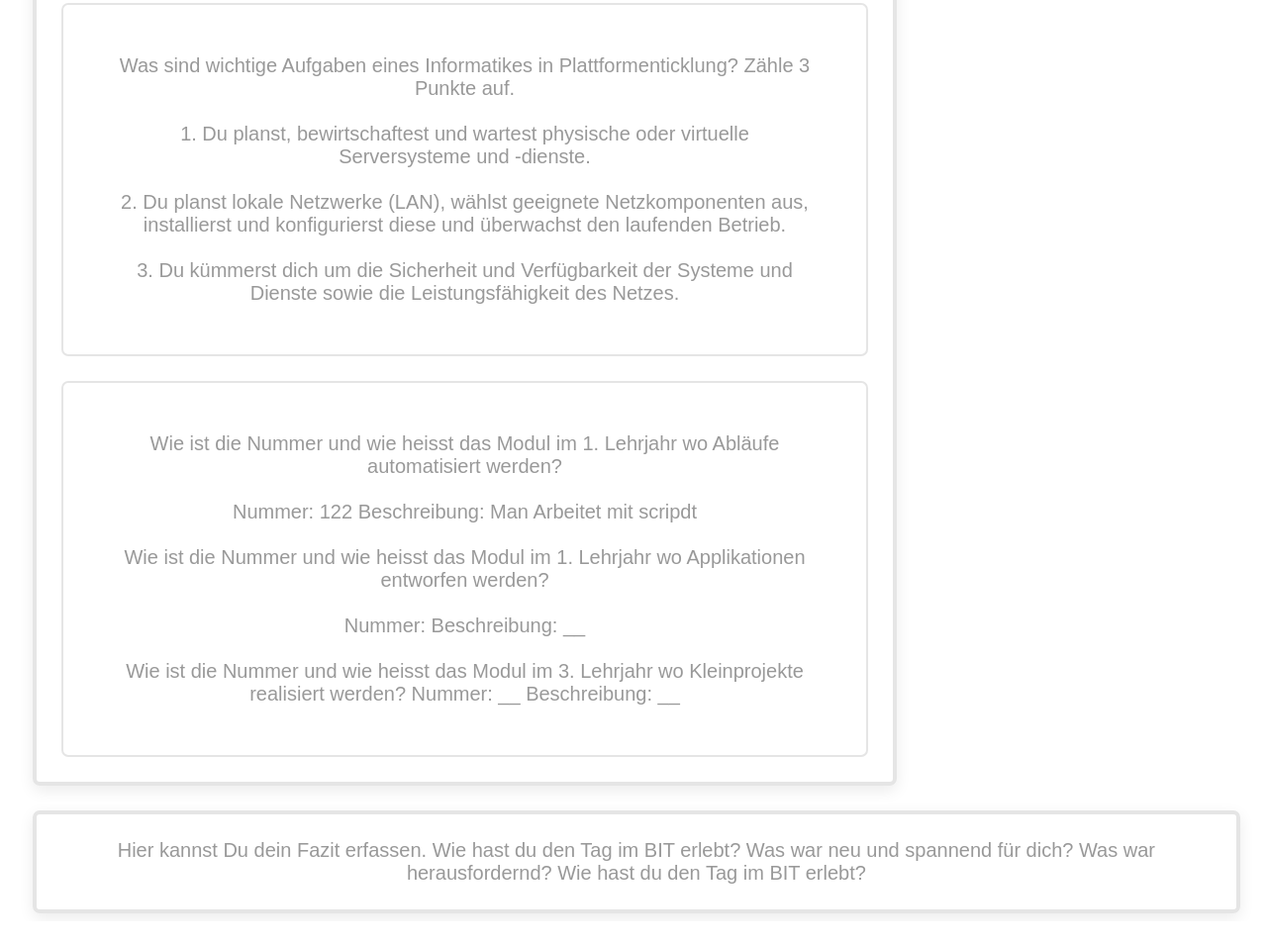
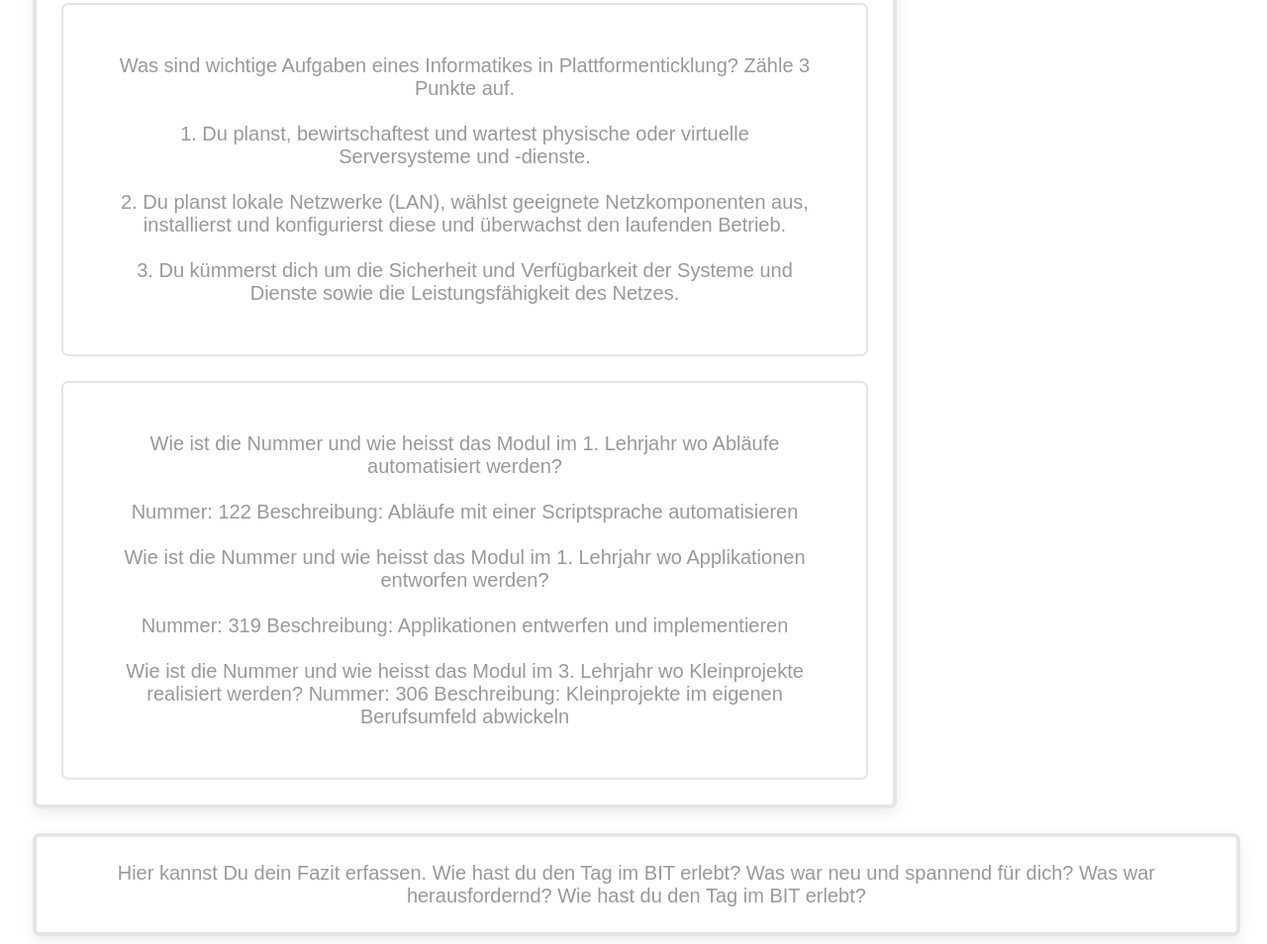
Before and after one commit to Shadowstriker1/Shadowstriker1.github.io, a plain HTML site: page index.html in a window 1280 px wide. Shown: the part 687-1641 px from the top of the page at 99% size. Before the commit the page ends 1618 px from the top, so only its background shows below. Drawn offline with Linux system fonts and the light colour scheme.

Commit message:
Update index.html

```diff
--- a/index.html
+++ b/index.html
@@ -53,14 +53,14 @@
      <footer>
      Wie ist die Nummer und wie heisst das Modul im 1. Lehrjahr wo Abläufe automatisiert werden?
      <br></br>
-     Nummer: 122    Beschreibung: Man Arbeitet mit scripdt
+     Nummer: 122    Beschreibung: Abläufe mit einer Scriptsprache automatisieren
      <br></br>
      Wie ist die Nummer und wie heisst das Modul im 1. Lehrjahr wo Applikationen entworfen werden?
      <br></br>
-     Nummer:    Beschreibung: __
+     Nummer: 319    Beschreibung: Applikationen entwerfen und implementieren
      <br></br>
      Wie ist die Nummer und wie heisst das Modul im 3. Lehrjahr wo Kleinprojekte realisiert werden?
-     Nummer: __    Beschreibung: __
+     Nummer: 306    Beschreibung: Kleinprojekte im eigenen Berufsumfeld abwickeln
      </footer>
  </section>
 
```
